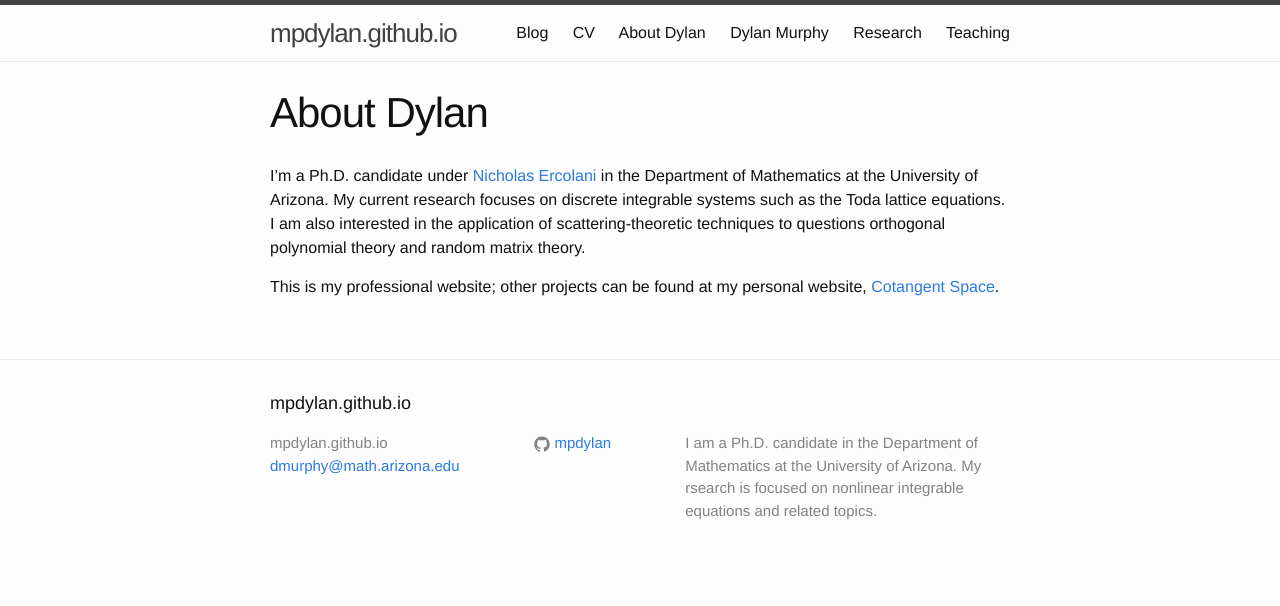
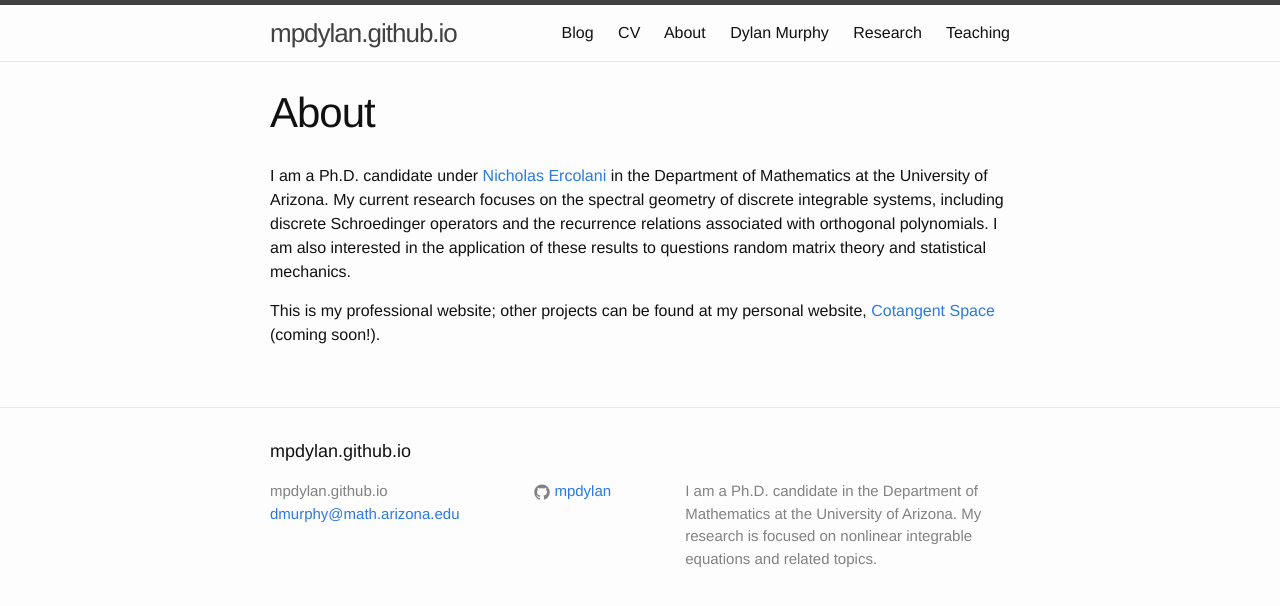
Before and after one commit to mpdylan/mpdylan.github.io, a Jekyll site: the page built from about.md, in a window 1280 px wide. Shown: the top 606 px of the page. Built offline with Jekyll 4.4.1, drawn with Linux system fonts in a browser that asks for light colours.

Commit message:
update 12/26/16

```diff
--- a/_config.yml
+++ b/_config.yml
@@ -2,7 +2,7 @@ name: Dylan Murphy
 email: dmurphy@math.arizona.edu
 description: >
   I am a Ph.D. candidate in the Department of Mathematics at the University of Arizona.
-  My rsearch is focused on nonlinear integrable equations and related topics.
+  My research is focused on nonlinear integrable equations and related topics.
 baseurl: ""
 url: "http://mpdylan.github.io"
 github_username: mpdylan
--- a/about.md
+++ b/about.md
@@ -1,11 +1,11 @@
 ---
 layout: page
-title: About Dylan
+title: About
 permalink: /about/
 ---
 
-I'm a Ph.D. candidate under [Nicholas Ercolani](http://math.arizona.edu/~ercolani) in the Department of Mathematics at the University of Arizona.
-My current research focuses on discrete integrable systems such as the Toda lattice equations.
-I am also interested in the application of scattering-theoretic techniques to questions orthogonal polynomial theory and random matrix theory.
+I am a Ph.D. candidate under [Nicholas Ercolani](http://math.arizona.edu/~ercolani) in the Department of Mathematics at the University of Arizona.
+My current research focuses on the spectral geometry of discrete integrable systems, including discrete Schroedinger operators and the recurrence relations associated with orthogonal polynomials.
+I am also interested in the application of these results to questions random matrix theory and statistical mechanics.
 
-This is my professional website; other projects can be found at my personal website, [Cotangent Space](http://cotangent.space).
+This is my professional website; other projects can be found at my personal website, [Cotangent Space](http://cotangent.space) (coming soon!).
```
Also changed, not shown: research.md (+3 -1 lines), teaching.md (+6 -1 lines).
